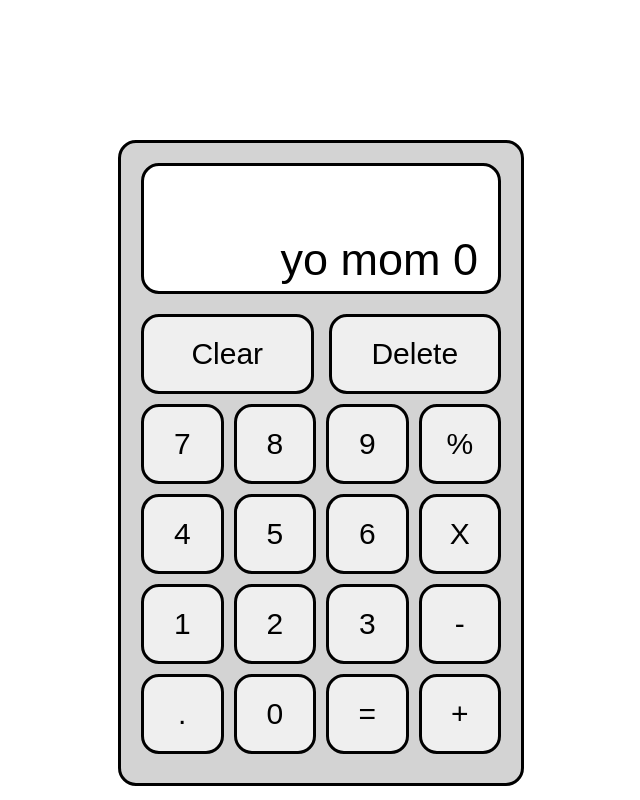
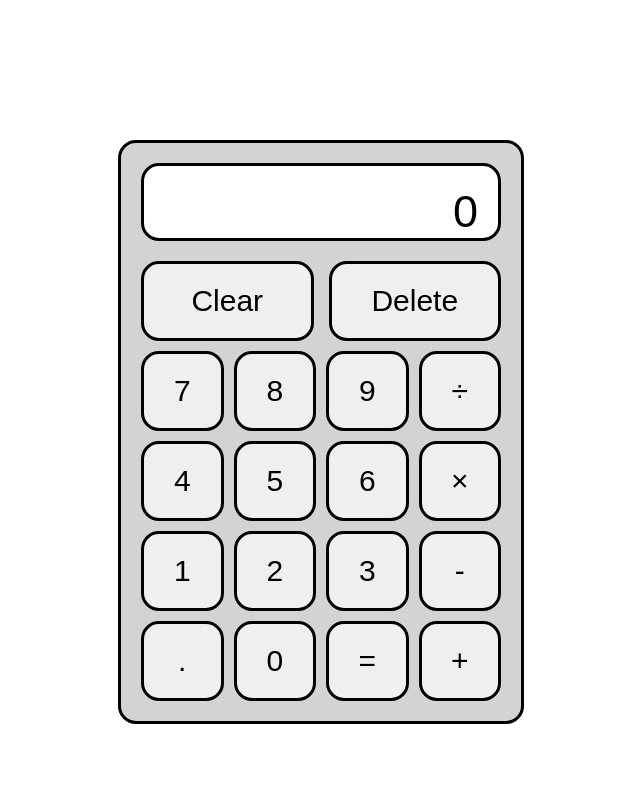
Before and after one commit to belmer96/calculator, a plain HTML site: page index.html in a window 1280 px wide. Both pictures are taken after a click on the button "Clear". Shown: the whole page, without its empty margins (319-959 px from the left). Drawn offline with Linux system fonts and the light colour scheme.

Commit message:
make main functionality besides = function

```diff
--- a/index.html
+++ b/index.html
@@ -12,7 +12,7 @@
 <body id="body">
     <div id="framecontainer">
         <div id="frame" class="border">
-            <div id="results" class="border">yo mom 0</div>
+            <div id="results" class="border">0</div>
             <div id="container1">
                 <button id="clear" class="border button">Clear</button>
                 <button id="Delete" class="border button">Delete</button>
@@ -21,13 +21,13 @@
                 <button id="seven" class="border button main">7</button>
                 <button id="eight" class="border button main">8</button>
                 <button id="nine" class="border button main">9</button>
-                <button id="divide" class="border button main">%</button>
+                <button id="divide" class="border button main">&#247</button>
             </div>
             <div class="container2">
                 <button id="four" class="border button main">4</button>
                 <button id="five" class="border button main">5</button>
                 <button id="six" class="border button main">6</button>
-                <button id="X" class="border button main">X</button>
+                <button id="X" class="border button main">&#215</button>
             </div>
             <div class="container2">
                 <button id="one" class="border button main">1</button>
--- a/main.js
+++ b/main.js
@@ -0,0 +1,30 @@
+let buttonpress=document.querySelectorAll('button');
+
+let screenvalue='';
+
+
+for (const btn of buttonpress) {
+    btn.addEventListener('click', function() {
+        const currentb=this.textContent;
+        console.log(this.textContent);
+        if (currentb!=='Delete'&&currentb!=='Clear'&&currentb!=='='){
+            screenvalue=screenvalue+currentb;
+            console.log("yo momma "+currentb);
+            document.getElementById('results').textContent=screenvalue;
+        }
+        if(currentb=='Clear'){
+            screenvalue='';
+            document.getElementById('results').textContent=0;
+        }
+        if(currentb=='Delete'){
+            screenvalue = screenvalue.slice(0, -1);
+            document.getElementById('results').textContent=screenvalue;
+        }
+        if(currentb=='='){
+            calculate=screenvalue;
+            document.getElementById('results').textContent=("bruh "+calculate);
+
+        }
+
+    });
+  }
--- a/styles.css
+++ b/styles.css
@@ -10,12 +10,11 @@
 
 
 #frame{
-    display: flex;
     background-color: lightgray;
-    height: 640px;
+    /* height: 640px; */
     width: 400px;
-    justify-content: flex-start;
-    flex-direction: column;
+    padding-bottom: 20px;
+
 }
 
 .border{
@@ -24,19 +23,22 @@
 
 }
 
+
 #results{
-    display: flex;
-    background-color: white;
+    text-align: right;
+    word-wrap: break-word;
+    word-break: break-all;
+    padding-right: 20px;
+    padding-top: 20px;
+    min-height: 52px;
     margin-top: 20px;
     margin-left: 20px;
     margin-right: 20px;
-    height: 120px;
-    justify-content: flex-end;
-    align-items: flex-end;
-    padding-bottom: 5px;
-    padding-right: 20px;
     font-size: 45px;
     font-family: Arial, Helvetica, sans-serif;
+    background-color: white;
+    /* height: 120px; */
+
 
 }
 
```
